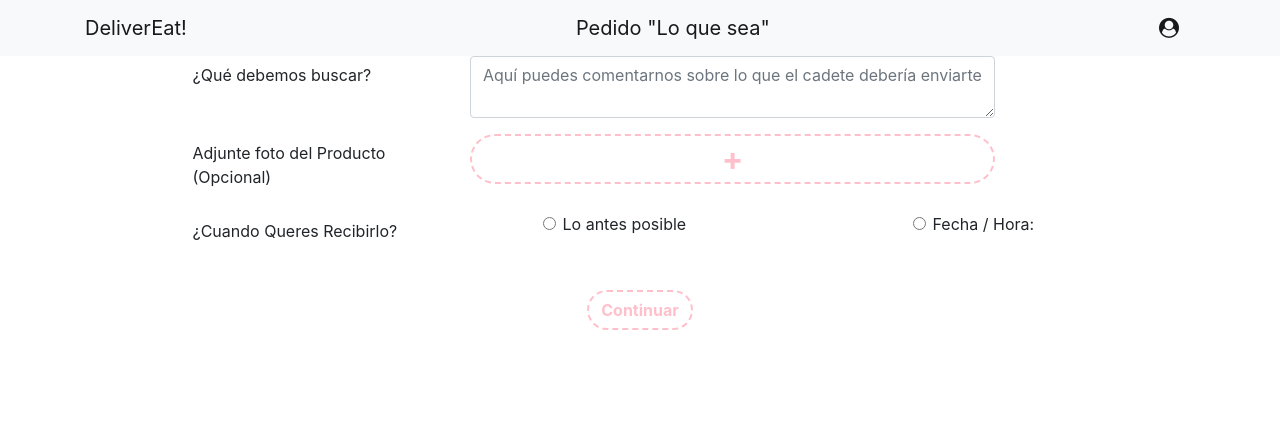
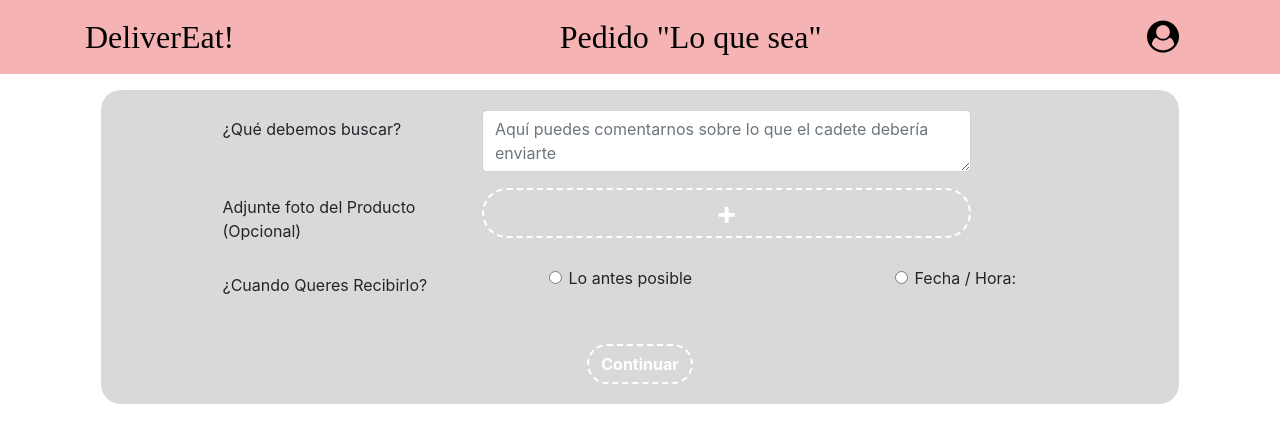
Before and after one commit to Luuzaall/ISW-Grupo2-2022, an Angular app: page / in a window 1280 px wide. Shown: the top 442 px of the page. Built offline with nearby package versions, Linux system fonts and the light colour scheme.

Commit message:
cambios de estilos

```diff
--- a/src/app/app.component.css
+++ b/src/app/app.component.css
@@ -0,0 +1,14 @@
+.navbar-pink{
+    background-color: #F6B3B3;
+}
+
+a{
+    text-decoration: none;
+    color: black;
+    font-family: 'Brush Script MT', cursive;
+    font-size: 2rem;
+}
+
+a:hover{
+    cursor: default;
+}
--- a/src/app/app.component.html
+++ b/src/app/app.component.html
@@ -1,4 +1,4 @@
-<nav class="navbar navbar-expand-lg navbar-light bg-light">
+<nav class="navbar navbar-expand-lg navbar-pink">
     <div class="container">
       <a class="navbar-brand">DeliverEat!</a>
       <a class="navbar-brand">Pedido "Lo que sea"</a>
--- a/src/app/components/datos-pedido/datos-pedido.component.css
+++ b/src/app/components/datos-pedido/datos-pedido.component.css
@@ -6,7 +6,7 @@
 }
 
 .custom-input-file{
-    border: 2px dashed pink;
+    border: 2px dashed white;
     border-radius: 50px;
     position: relative;
     display: block;
@@ -14,7 +14,7 @@
 }
 
 .custom-input-file:hover{
-    background-color: pink;
+    background-color: white;
     color: white;
 }
 
@@ -28,7 +28,7 @@
     border-radius: 50px;
     font-weight: bold;
     font-size: 2rem;
-    color: pink;
+    color: white;
     z-index: 2;
 }
 
@@ -37,15 +37,15 @@
 }
 
 .btn-pink{
-    border: 2px dashed pink;
+    border: 2px dashed white;
     border-radius: 50px;
-    color: pink;
+    color: white;
     font-weight: bold;
 }
 
 .btn-pink:hover{
-    background-color: pink;
-    color: white;
+    background-color: white;
+    color: #D9D9D9;
 }
 
 .textArea{
@@ -57,3 +57,9 @@
 .validacion{
     color: red;
 }
+
+.background{
+    padding: 20px;
+    background-color: #D9D9D9;
+    border-radius: 20px;
+}
--- a/src/app/components/datos-pedido/datos-pedido.component.html
+++ b/src/app/components/datos-pedido/datos-pedido.component.html
@@ -1,3 +1,4 @@
+<div class="background m-3">
     <form name="FormDatosPedido" [formGroup]='formDatosPedido'>
         <div class="container-fluid">
             <!-- campo producto -->
@@ -70,3 +71,4 @@
                 </div>
         </div>
     </form>
+</div>
--- a/src/app/components/direcciones/direcciones.component.css
+++ b/src/app/components/direcciones/direcciones.component.css
@@ -1,5 +1,5 @@
 form{
-    background-color: #a39d9d;
+    background-color: #D9D9D9;
 }
 textarea{
     margin-bottom: 1em;
```
Lines whose indentation alone changed are shown as unchanged.
